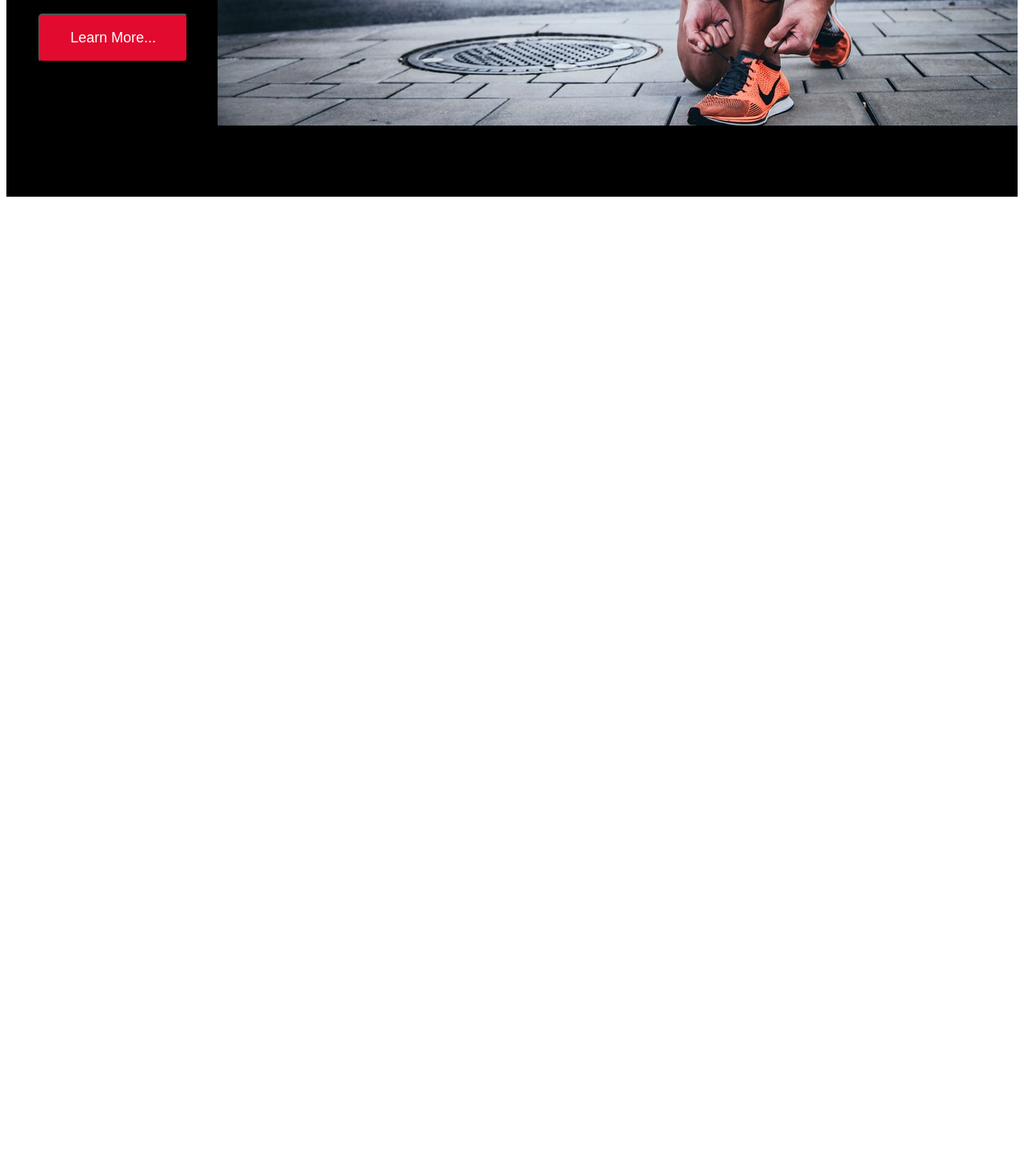
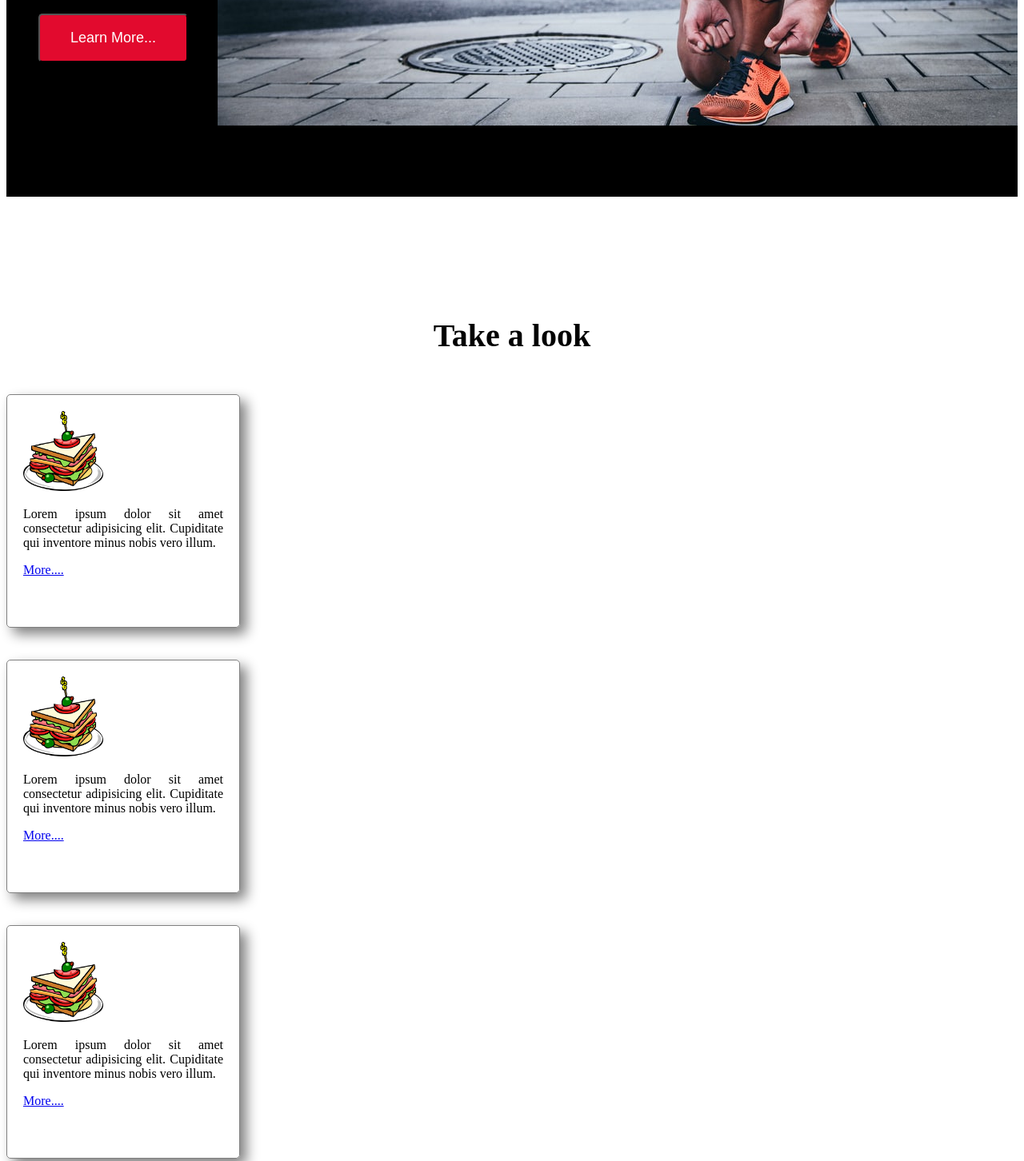
Before and after one commit to SubrinaJhumur/fitness-centre, a plain HTML site: page index.html in a window 1280 px wide. Shown: the part 675-2127 px from the top of the page at 80% size. Before the commit the page ends 929 px from the top, so only its background shows below. Drawn offline with Linux system fonts and the light colour scheme.

Commit message:
added portion

```diff
--- a/index.html
+++ b/index.html
@@ -35,6 +35,38 @@
             <img src="fifth.jpeg" alt="">
         </div>
     </div>
+<h1 class="text4">Take a look</h1>
+<div class="section tow">
+    <div class="card1">
+        <div class="card-description">
+            <img class="bread"src="bread.webp" alt="">
+            <p>
+                Lorem ipsum dolor sit amet consectetur adipisicing elit. Cupiditate qui inventore minus nobis vero illum.
+            </p>
+            <a href="https://web.programming-hero.com/conceptual-session">More....</a>
+        </div>
+    </div>
+    <div class="card1">
+        <div class="card-description">
+            <img class="bread"src="bread.webp" alt="">
+            <p>
+                Lorem ipsum dolor sit amet consectetur adipisicing elit. Cupiditate qui inventore minus nobis vero illum.
+            </p>
+            <a href="https://web.programming-hero.com/conceptual-session">More....</a>
+        </div>
+    </div>
+    <div class="card1">
+        <div class="card-description">
+            <img class="bread"src="bread.webp" alt="">
+            <p>
+                Lorem ipsum dolor sit amet consectetur adipisicing elit. Cupiditate qui inventore minus nobis vero illum.
+            </p>
+            <a href="https://web.programming-hero.com/conceptual-session">More....</a>
+        </div>
+    </div>
+
+
+
 
 
 
--- a/style.css
+++ b/style.css
@@ -70,7 +70,62 @@
     font-size: 18px;
     color: white;
     border-radius: 5px;
-/* }
-.banner-right{
-    display:s;
-} */
+}
+.text4{
+    text-align: center;
+    font-size: 40px;
+    font-weight: bold;
+    margin-bottom: 50px;
+    margin-top: 150px;
+}
+.section-tow{
+    margin-top: 70px;
+    padding: 30px;
+    display: flex;
+    justify-content: space-evenly;
+}
+.card1{
+    width: 250px;
+    height: 250px;
+    border: 1px solid gray;
+    text-align: center;
+    text-align: justify;
+    box-shadow: 8px 8px 16px gray;
+    padding: 20px;
+    border-radius: 5px;
+    margin-top: 40px;
+    transition: .8ms;
+}
+.card1{
+    width: 250px;
+    height: 250px;
+    border: 1px solid gray;
+    text-align: center;
+    text-align: justify;
+    box-shadow: 8px 8px 16px gray;
+    padding: 20px;
+    border-radius: 5px;
+    margin-top: 40px;
+    transition: .8ms;
+}
+.card1{
+    width: 250px;
+    height: 250px;
+    border: 1px solid gray;
+    text-align: center;
+    text-align: justify;
+    box-shadow: 8px 8px 16px gray;
+    padding: 20px;
+    border-radius: 5px;
+    margin-top: 40px;
+    transition: .8ms;
+}
+.card1:hover{
+    border: 1px solid red;
+    margin-top: -30px;
+    transition: .8ms;
+}
+.bread{
+    width: 100px;
+    height: 100px;
+}
```
Also changed, not shown: bread.webp (added), cheese.webp (added), egg.webp (added).
